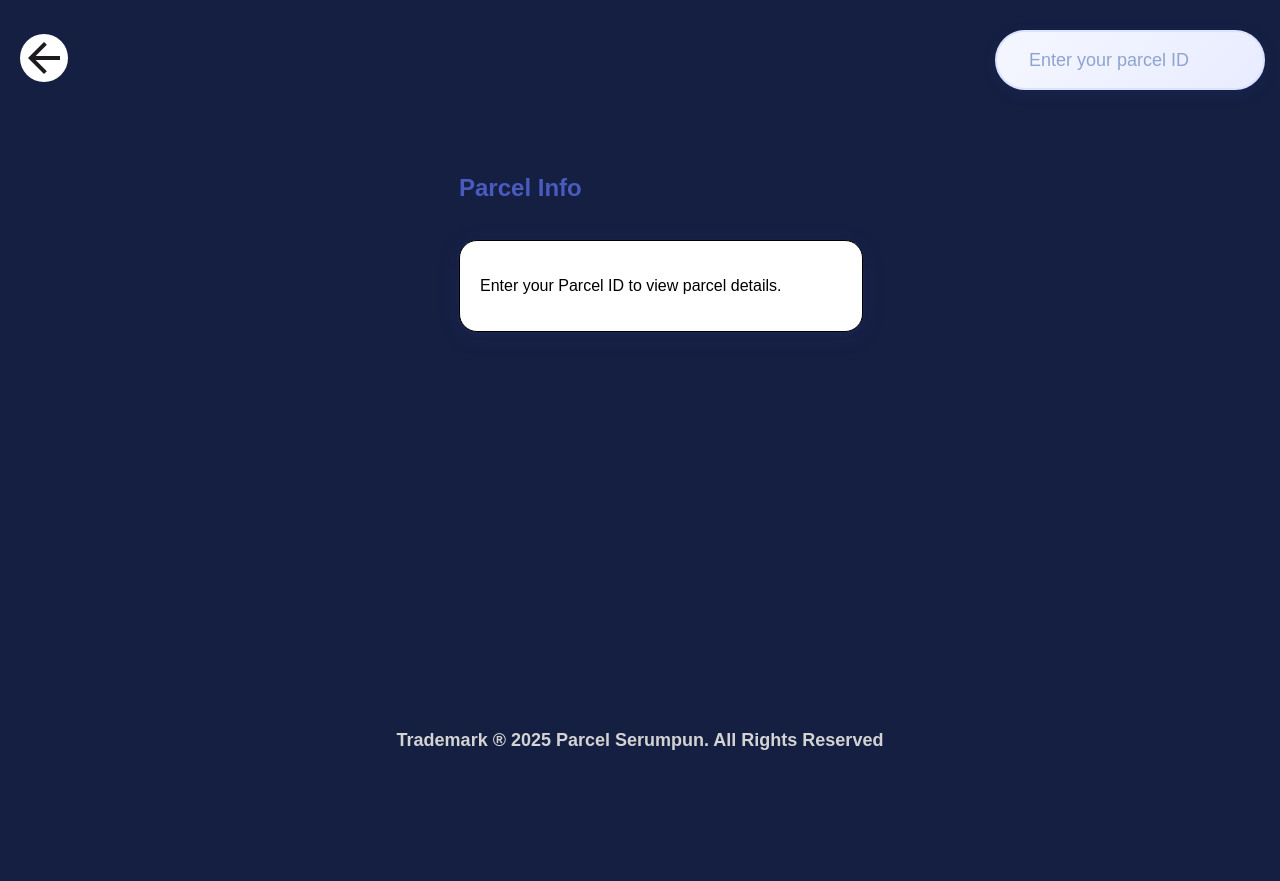
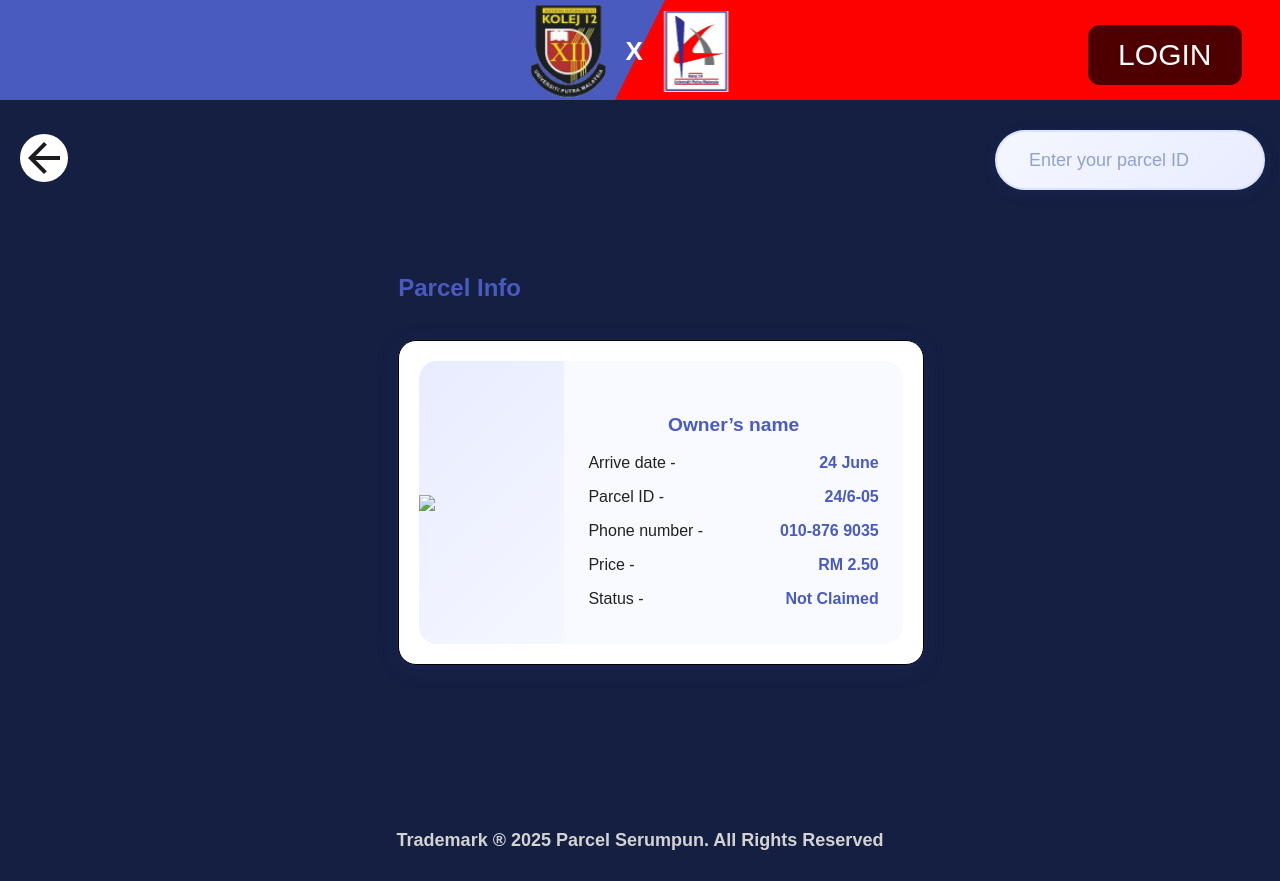
Before and after one commit to MirulHakim/ParcelCalc, a PHP site: page /pages/ParcelView.php in a window 1280 px wide. Before the commit the page ends 750 px from the top, so only its background shows below. Run offline with PHP 8.4, Linux system fonts and the light colour scheme; data comes from the database, SQL or seed files in the repository.

Commit message:
view parcel 1.0

```diff
--- a/pages/ParcelView.php
+++ b/pages/ParcelView.php
@@ -23,7 +23,6 @@ if ($_SERVER["REQUEST_METHOD"] === "POST" && !empty($_POST['name'])) {
 }
 ?>
 
-<!-- HTML starts here -->
 <!DOCTYPE html>
 <html lang="en">
   <head>
@@ -35,40 +34,72 @@ if ($_SERVER["REQUEST_METHOD"] === "POST" && !empty($_POST['name'])) {
     <link rel="stylesheet" href="../css/ParcelView.css" />
   </head>
   <body>
-  <!-- header -->
     <div class="header">
-    <!-- ... (same as before) ... -->
+      <div class="row" style="gap: 0px">
+        <div class="box blue" style="position: relative; z-index: 0"></div>
+        <div class="box trapezium" style="position: relative; z-index: 1"></div>
+        <div class="row logos">
+          <img class="logo" src="../resources/Header/image-10.png" />
+          <div class="x">X</div>
+          <img class="logo" src="../resources/Header/logo-k-14-10.png" />
+        </div>
+        <a href="Login.php">
+          <button class="login-button">LOGIN</button>
+        </a>
+      </div>
     </div>
 
-  <!-- search form -->
     <div class="row">
-    <a href="Homepage.php"><img class="back" src="../resources/Login/arrow-back0.svg"/></a>
+      <a href="Homepage.php"
+        ><img class="back" src="../resources/Login/arrow-back0.svg"
+      /></a>
       <form action="" method="post">
-      <input class="search" type="text" id="name" name="name" placeholder="Enter your parcel ID" />
+        <input
+          class="search"
+          type="text"
+          id="name"
+          name="name"
+          placeholder="Enter your parcel ID"
+        />
       </form>
     </div>
 
-  <!-- content -->
     <div class="content">
       <div class="column">
         <p class="section-title">Parcel Info</p>
         <div class="container">
-        <?php if ($parcelInfo): ?>
           <div class="image">
-            <img src="get_image.php?Parcel_id=<?= urlencode($parcelInfo['Parcel_id']) ?>" width="300">
+            <img src="get_image.php?Parcel_id=19JUN/09" width="300">
           </div>
           <div class="details">
               <p class="title">Owner’s name</p>
-              <div class="info"><span>Arrive date -</span><span><?= htmlspecialchars($parcelInfo['Date_arrived']) ?></span></div>
-              <div class="info"><span>Parcel ID -</span><span><?= htmlspecialchars($parcelInfo['Parcel_id']) ?></span></div>
-              <div class="info"><span>Phone number -</span><span><?= htmlspecialchars($parcelInfo['PhoneNum']) ?></span></div>
-              <div class="info"><span>Price -</span><span>RM <?= number_format($parcelInfo['Price'], 2) ?></span></div>
-              <div class="info"><span>Status -</span><span><?= $parcelInfo['Status'] == 0 ? 'Not Claimed' : 'Claimed' ?></span></div>
+              <div class="info">
+                  <span>Arrive date -</span>
+                  <span>24 June</span>
               </div>
-        <?php else: ?>
-          <p style="text-align:center;">Enter your Parcel ID to view parcel details.</p>
-        <?php endif; ?>
+              <div class="info">
+                  <span>Parcel ID -</span>
+                  <span>24/6-05</span>
               </div>
+              <div class="info">
+                  <span>Phone number -</span>
+                  <span>010-876 9035</span>
+              </div>
+              <div class="info">
+                  <span>Price -</span>
+                  <span>RM 2.50</span>
+              </div>
+              <div class="info">
+                  <span>Status -</span>
+                  <span>Not Claimed</span>
+              </div>
+          </div>
+      </div>
+      </div>
+
+      <div class="column">
+        <div class="row"></div>
+        <div></div>
       </div>
     </div>
 
```
Lines whose indentation alone changed are shown as unchanged.
